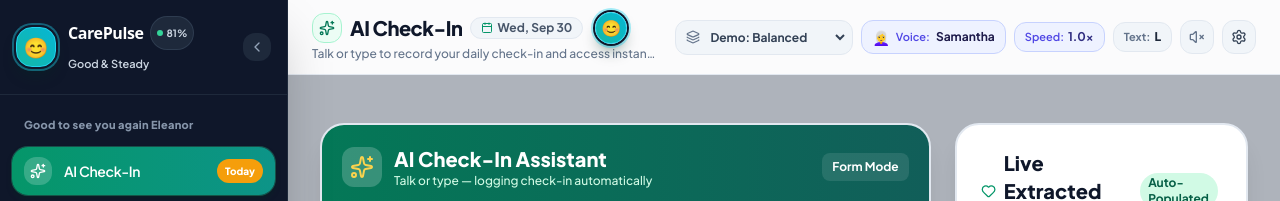
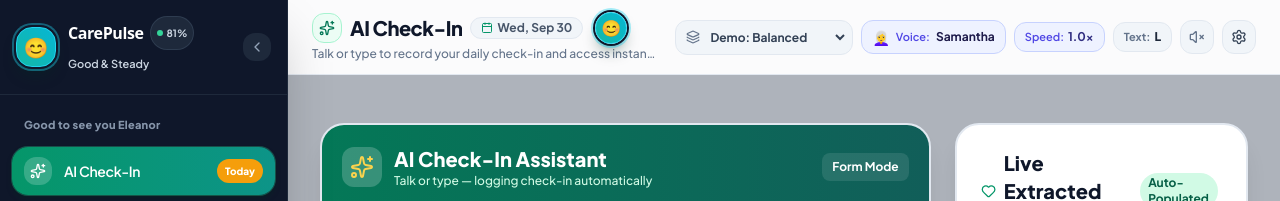
Before and after one commit to Chrisztopher-dot/Health-App, a React (Vite) app: page / in a window 1280 px wide. Shown: the top 201 px of the page. Built offline with nearby package versions, Linux system fonts and the light colour scheme.

Commit message:
Update greeting to 'Good to see you {First Name}'

```diff
--- a/src/components/layout/Sidebar.tsx
+++ b/src/components/layout/Sidebar.tsx
@@ -77,7 +77,7 @@
   const userFirstName = profile.name ? profile.name.trim().split(' ')[0] : 'friend';
   const navSections: NavSection[] = [
     {
-      title: `Good to see you again ${userFirstName}`,
+      title: `Good to see you ${userFirstName}`,
       items: [
         {
           id: 'conversational',
```
